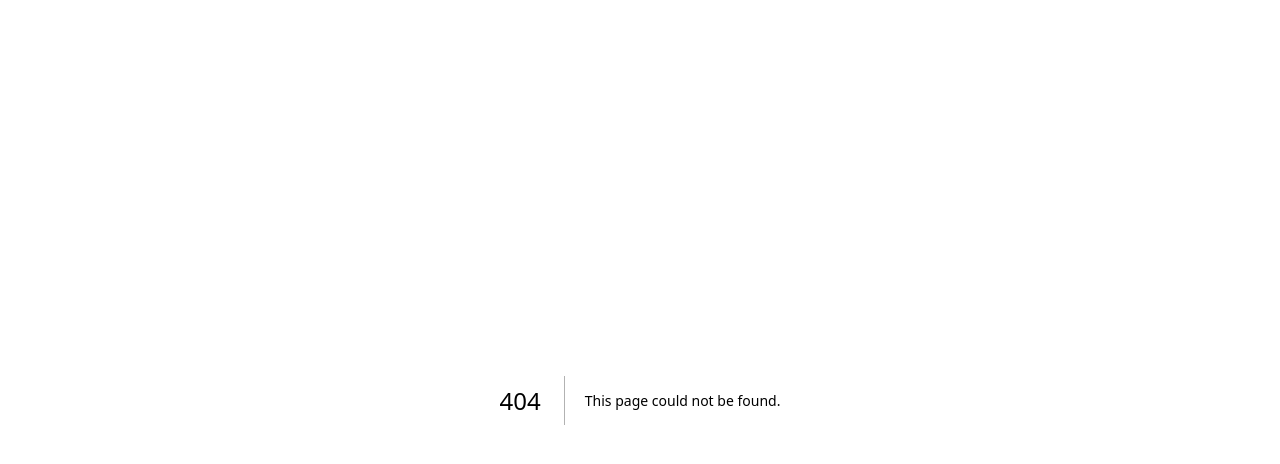
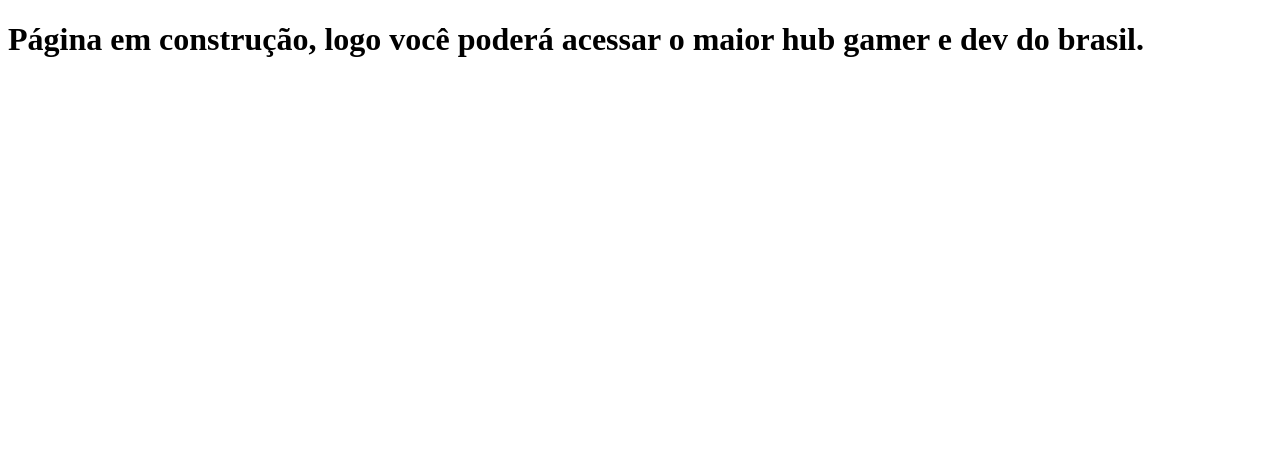
Before and after one commit to bitsdonerd/DevLearn, a Next.js app: page / in a window 1280 px wide. Before the commit this address had no page. Shown: the top 464 px of the page. Built offline with nearby package versions, Linux system fonts and the light colour scheme.

Commit message:
feat: create first `home page introduction`

```diff
--- /dev/null
+++ b/pages/index.js
@@ -0,0 +1,5 @@
+function Home() {
+    return <h1>Página em construção, logo você poderá acessar o maior hub gamer e dev do brasil.</h1>;
+}
+
+export default Home;
```
